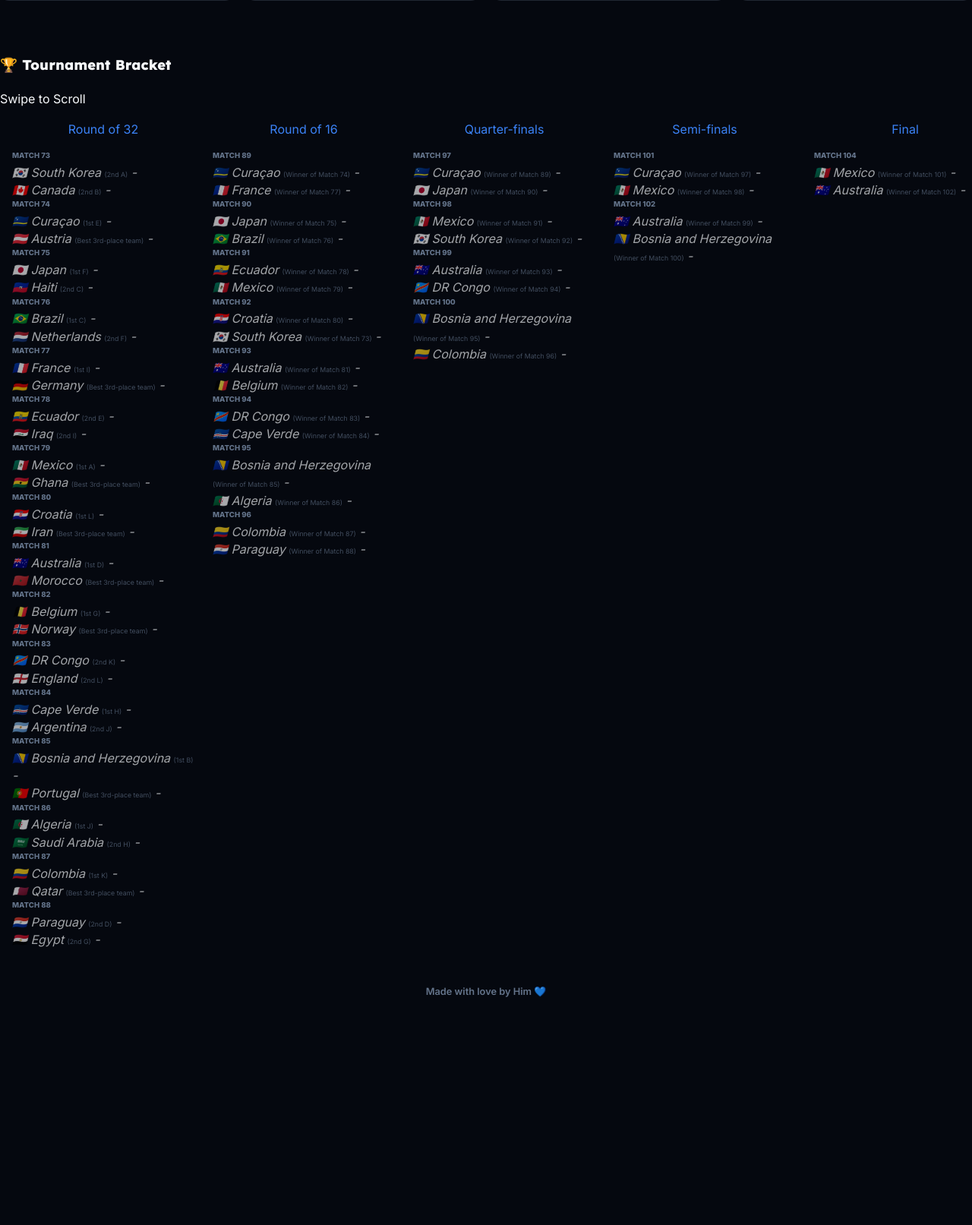
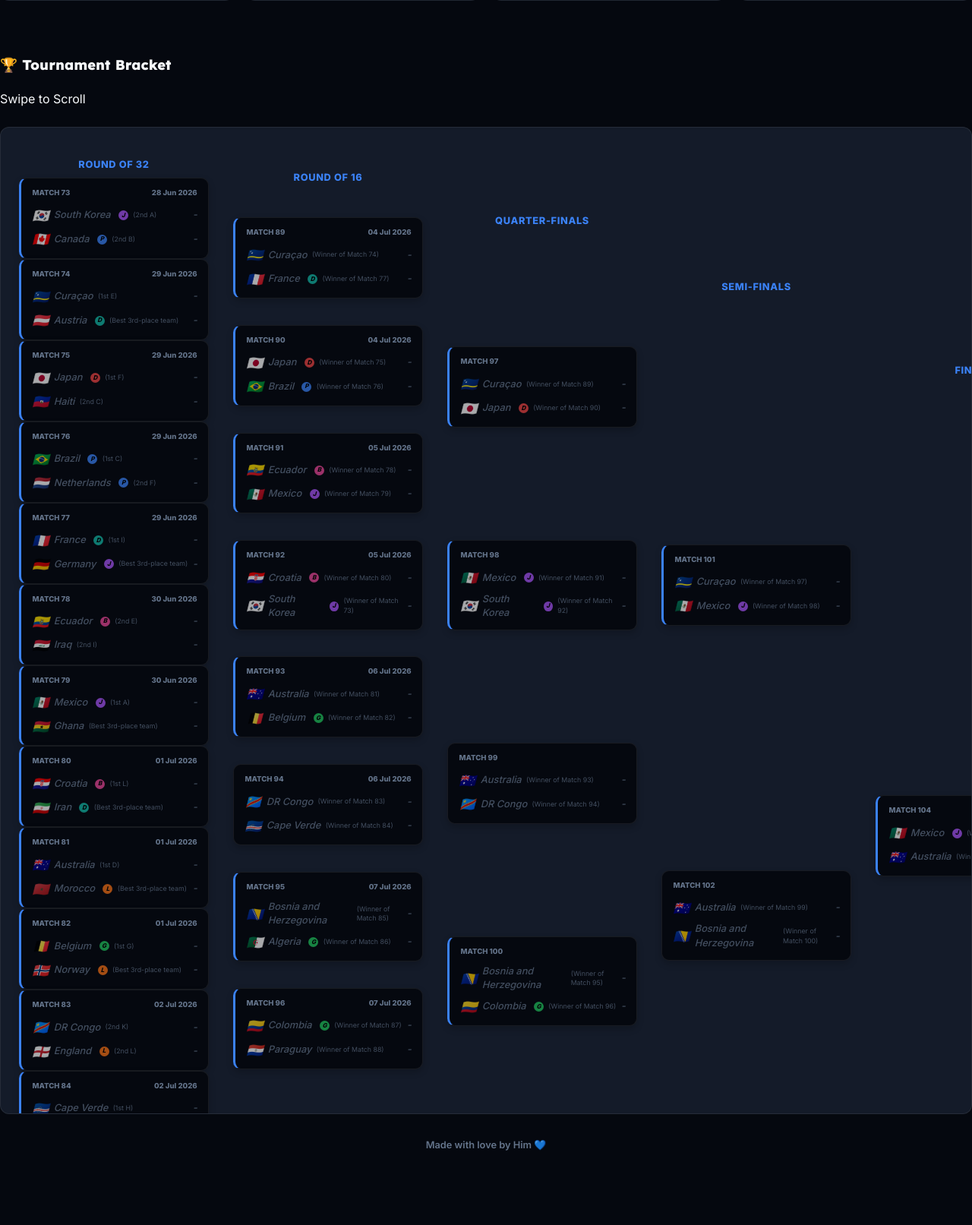
Before and after one commit to k8n44jbnnk-lang/wcfl, a Flask app: page /fixtures in a window 1280 px wide. Shown: the part 1307-2920 px from the top of the page at 76% size. Before the commit the page ends 2620 px from the top, so only its background shows below. Run offline with Flask 3, Linux system fonts and the light colour scheme; some libraries are stand-ins or nearby versions.

Commit message:
Fix bracket resolving to map knockout records by team names, and improve bracket UI with flags, owner badges, and shootout details

```diff
--- a/app.py
+++ b/app.py
@@ -1010,10 +1010,9 @@ def resolve_match_outcome(match_num, data, sorted_groups, assigned_3rds, resolve
 
         is_winner1 = False
         if res:
-            is_winner1 = res.get("team1", {}).get("points", 0) > res.get("team2", {}).get("points", 0) or (score1 > score2)
-            extra = record.get("extra", {})
-            if score1 == score2 and extra.get("winner") == team1:
-                is_winner1 = True
+            is_winner1 = (score1 > score2) or (score1 == score2 and record.get("extra", {}).get("winner") == team1)
+            if score1 == score2 and not record.get("extra", {}).get("winner"):
+                is_winner1 = res.get("team1", {}).get("points", 0) > res.get("team2", {}).get("points", 0)
 
         winner = team1 if is_winner1 else team2
         loser = team2 if is_winner1 else team1
@@ -1076,6 +1075,33 @@ def resolve_match_outcome(match_num, data, sorted_groups, assigned_3rds, resolve
         else:
             team1, team2 = "TBD", "TBD"
 
+    # Fallback team matching check: if a match exists in database between team1 and team2 in knockout stages
+    if team1 != "TBD" and team2 != "TBD":
+        for m in data.get("matches", []):
+            if m.get("stage") != "group":
+                mt1, mt2 = m.get("team1"), m.get("team2")
+                if (mt1 == team1 and mt2 == team2) or (mt1 == team2 and mt2 == team1):
+                    score1 = m["score1"]
+                    score2 = m["score2"]
+                    res = m.get("result", {})
+
+                    rec_winner = None
+                    if score1 > score2:
+                        rec_winner = mt1
+                    elif score2 > score1:
+                        rec_winner = mt2
+                    elif m.get("extra", {}).get("winner"):
+                        rec_winner = m["extra"]["winner"]
+                    else:
+                        rec_winner = mt1 if res.get("team1", {}).get("points", 0) > res.get("team2", {}).get("points", 0) else mt2
+
+                    is_winner_team1 = (rec_winner == team1)
+                    winner = team1 if is_winner_team1 else team2
+                    loser = team2 if is_winner_team1 else team1
+                    outcome = {"team1": team1, "team2": team2, "winner": winner, "loser": loser, "played": True}
+                    resolved_cache[match_num] = outcome
+                    return outcome
+
     if team1 == "TBD" and team2 == "TBD":
         winner, loser = "TBD", "TBD"
     elif team1 == "TBD":
@@ -1122,7 +1148,19 @@ def build_knockout_sections(data: dict) -> list[dict]:
     by_num = {m.get("match_num"): m for m in matches_list if m.get("match_num")}
 
     def resolve_record(match_num: int):
-        return by_num.get(match_num)
+        rec = by_num.get(match_num)
+        if rec:
+            return rec
+        pred = resolved_cache.get(match_num)
+        if not pred or pred.get("team1") == "TBD" or pred.get("team2") == "TBD":
+            return None
+        t1, t2 = pred["team1"], pred["team2"]
+        for m in matches_list:
+            if m.get("stage") != "group":
+                mt1, mt2 = m.get("team1"), m.get("team2")
+                if (mt1 == t1 and mt2 == t2) or (mt1 == t2 and mt2 == t1):
+                    return m
+        return None
 
     sections = []
 
--- a/static/css/style.css
+++ b/static/css/style.css
@@ -252,9 +252,95 @@ p { font-size: var(--font-body); color: var(--text-muted); }
 .group-grid { display: grid; grid-template-columns: repeat(auto-fill, minmax(300px, 1fr)); gap: 1rem; }
 @media (max-width: 600px) { .group-grid { grid-template-columns: 1fr; } }
 
-.bracket-wrapper { overflow-x: auto; padding: 1rem 0; -webkit-overflow-scrolling: touch; }
-.bracket-container { display: flex; gap: 1.5rem; min-width: max-content; padding: 0 1rem; }
-.bracket-round { width: 240px; flex-shrink: 0; }
+/* Tournament Bracket */
+.bracket-wrapper {
+  overflow-x: auto;
+  padding: 1.5rem 0;
+  -webkit-overflow-scrolling: touch;
+  background: var(--bg-accent);
+  border-radius: 12px;
+  border: 1px solid var(--border-light);
+  margin-top: 1.5rem;
+}
+.bracket-container {
+  display: flex;
+  gap: 2rem;
+  min-width: max-content;
+  padding: 1rem 1.5rem;
+  height: 1250px;
+}
+.bracket-round {
+  width: 250px;
+  flex-shrink: 0;
+  display: flex;
+  flex-direction: column;
+  justify-content: space-around;
+  height: 100%;
+}
+.bracket-round-title {
+  text-align: center;
+  font-size: 0.8rem;
+  font-weight: 800;
+  text-transform: uppercase;
+  letter-spacing: 0.05em;
+  color: var(--primary);
+  margin-bottom: 0.5rem;
+}
+.bracket-match-card {
+  background: var(--bg-dark);
+  border: 1px solid var(--border-light);
+  border-radius: 10px;
+  padding: 0.75rem 0.9rem;
+  display: flex;
+  flex-direction: column;
+  gap: 6px;
+  box-shadow: 0 4px 10px rgba(0, 0, 0, 0.2);
+  transition: all 0.2s ease-in-out;
+}
+.bracket-match-card:hover {
+  transform: translateY(-2px);
+  box-shadow: 0 6px 20px rgba(12, 68, 124, 0.25);
+  border-color: var(--primary);
+}
+.bracket-match-card.is-clickable {
+  cursor: pointer;
+}
+.bracket-match-card.is-owned {
+  border-left: 3px solid var(--primary);
+}
+.bracket-team-line {
+  display: flex;
+  justify-content: space-between;
+  align-items: center;
+  font-size: 0.8rem;
+  font-weight: 500;
+  color: var(--text-dim);
+}
+.bracket-team-line.winner {
+  font-weight: 700;
+  color: white;
+}
+.bracket-team-line.winner span:last-child {
+  color: var(--success);
+}
+.bracket-team-line.loser {
+  opacity: 0.6;
+}
+.bracket-team-line.predicted {
+  font-style: italic;
+}
+.owner-dot-badge {
+  display: inline-flex;
+  align-items: center;
+  justify-content: center;
+  width: 13px;
+  height: 13px;
+  border-radius: 50%;
+  font-size: 8px;
+  font-weight: 800;
+  color: black;
+  margin-left: 4px;
+}
 
 .match-card {
   background: var(--bg-accent); border: 1px solid var(--border-light); border-radius: 10px;
--- a/templates/fixtures.html
+++ b/templates/fixtures.html
@@ -72,39 +72,86 @@
     <div class="bracket-container">
       {% for section in knockout_sections if section.title != 'Third-place playoff' %}
       <div class="bracket-round">
-        <div class="stat-label" style="text-align: center; margin-bottom: 1rem; color: var(--primary);">{{ section.title }}</div>
+        <div class="bracket-round-title">{{ section.title }}</div>
         {% for item in section.matches %}
-        {% set is_owned = (item.record and (item.record.owner1 or item.record.owner2)) %}
-        <div class="bracket-match-card {% if is_owned %}is-owned{% endif %}" onclick="if('{{ item.record.id if item.record else '' }}') window.location='/match/{{ item.record.id if item.record else '' }}'">
-          <div style="font-size: 0.6rem; font-weight: 800; color: var(--text-dim); margin-bottom: 4px;">MATCH {{ item.match_num }}</div>
+        {% set has_record = item.record is not none %}
+        {% set is_owned = (item.record and (item.record.owner1 or item.record.owner2)) or (not item.record and (data.team_sold.get(item.predicted_team1) or data.team_sold.get(item.predicted_team2))) %}
+        <div class="bracket-match-card {% if is_owned %}is-owned{% endif %} {% if has_record %}is-clickable{% endif %}" {% if has_record %}onclick="window.location='/match/{{ item.record.id }}'"{% endif %}>
+          <div style="font-size: 0.6rem; font-weight: 800; color: var(--text-dim); margin-bottom: 4px; display: flex; justify-content: space-between;">
+            <span>MATCH {{ item.match_num }}</span>
+            {% if item.date %}<span>{{ item.date }}</span>{% endif %}
+          </div>
           {% if item.record %}
-            <div class="bracket-team-line {% if item.record.score1 > item.record.score2 %}winner{% endif %}">
-              <span>{{ team_flag(item.record.team1) }} {{ item.record.team1 }}</span>
-              <span>{{ item.record.score1 }}</span>
+            {% set t1_name = item.record.team1 %}
+            {% set t2_name = item.record.team2 %}
+            {% set s1 = item.record.score1 %}
+            {% set s2 = item.record.score2 %}
+            {% set t1_owner = data.team_sold.get(t1_name) %}
+            {% set t2_owner = data.team_sold.get(t2_name) %}
+            {% set was_pens = item.record.get("extra", {}).get("penalties") %}
+            {% set pens_winner = item.record.get("extra", {}).get("winner") if was_pens else None %}
+
+            {% set is_t1_winner = s1 > s2 or (was_pens and pens_winner == t1_name) %}
+            {% set is_t2_winner = s2 > s1 or (was_pens and pens_winner == t2_name) %}
+
+            <div class="bracket-team-line {% if is_t1_winner %}winner{% else %}loser{% endif %}">
+              <span style="display: flex; align-items: center; gap: 0.4rem;">
+                <span style="font-size: 1.1rem;">{{ team_flag(t1_name) }}</span>
+                <span>{{ t1_name }}</span>
+                {% if t1_owner %}
+                  <span class="owner-dot-badge" style="background: {{ get_player_color(t1_owner) }}" title="Owned by {{ t1_owner }}">{{ t1_owner[0] }}</span>
+                {% endif %}
+              </span>
+              <span style="display: flex; align-items: center; gap: 4px;">
+                <span>{{ s1 }}</span>
+                {% if was_pens and pens_winner == t1_name %}<span style="font-size: 9px; color: var(--success); font-weight: 800;">🎯</span>{% endif %}
+              </span>
             </div>
-            <div class="bracket-team-line {% if item.record.score2 > item.record.score1 %}winner{% endif %}">
-              <span>{{ team_flag(item.record.team2) }} {{ item.record.team2 }}</span>
-              <span>{{ item.record.score2 }}</span>
+            <div class="bracket-team-line {% if is_t2_winner %}winner{% else %}loser{% endif %}">
+              <span style="display: flex; align-items: center; gap: 0.4rem;">
+                <span style="font-size: 1.1rem;">{{ team_flag(t2_name) }}</span>
+                <span>{{ t2_name }}</span>
+                {% if t2_owner %}
+                  <span class="owner-dot-badge" style="background: {{ get_player_color(t2_owner) }}" title="Owned by {{ t2_owner }}">{{ t2_owner[0] }}</span>
+                {% endif %}
+              </span>
+              <span style="display: flex; align-items: center; gap: 4px;">
+                <span>{{ s2 }}</span>
+                {% if was_pens and pens_winner == t2_name %}<span style="font-size: 9px; color: var(--success); font-weight: 800;">🎯</span>{% endif %}
+              </span>
             </div>
           {% else %}
-            <div class="bracket-team-line" style="opacity: 0.65; font-style: italic;">
-              <span>
-                {% if item.predicted_team1 %}
-                  {{ team_flag(item.predicted_team1) }} {{ item.predicted_team1 }}
+            {% set t1_name = item.predicted_team1 %}
+            {% set t2_name = item.predicted_team2 %}
+            {% set t1_owner = data.team_sold.get(t1_name) if t1_name else None %}
+            {% set t2_owner = data.team_sold.get(t2_name) if t2_name else None %}
+
+            <div class="bracket-team-line predicted" style="opacity: 0.65;">
+              <span style="display: flex; align-items: center; gap: 0.4rem;">
+                {% if t1_name %}
+                  <span style="font-size: 1.1rem;">{{ team_flag(t1_name) }}</span>
+                  <span>{{ t1_name }}</span>
+                  {% if t1_owner %}
+                    <span class="owner-dot-badge" style="background: {{ get_player_color(t1_owner) }}" title="Owned by {{ t1_owner }}">{{ t1_owner[0] }}</span>
+                  {% endif %}
                   <span style="font-size: 0.55rem; color: var(--text-dim); font-style: normal; font-weight: normal;">({{ item.left_label }})</span>
                 {% else %}
-                  {{ item.left_label }}
+                  <span style="color: var(--text-dim);">{{ item.left_label }}</span>
                 {% endif %}
               </span>
               <span>-</span>
             </div>
-            <div class="bracket-team-line" style="opacity: 0.65; font-style: italic;">
-              <span>
-                {% if item.predicted_team2 %}
-                  {{ team_flag(item.predicted_team2) }} {{ item.predicted_team2 }}
+            <div class="bracket-team-line predicted" style="opacity: 0.65;">
+              <span style="display: flex; align-items: center; gap: 0.4rem;">
+                {% if t2_name %}
+                  <span style="font-size: 1.1rem;">{{ team_flag(t2_name) }}</span>
+                  <span>{{ t2_name }}</span>
+                  {% if t2_owner %}
+                    <span class="owner-dot-badge" style="background: {{ get_player_color(t2_owner) }}" title="Owned by {{ t2_owner }}">{{ t2_owner[0] }}</span>
+                  {% endif %}
                   <span style="font-size: 0.55rem; color: var(--text-dim); font-style: normal; font-weight: normal;">({{ item.right_label }})</span>
                 {% else %}
-                  {{ item.right_label }}
+                  <span style="color: var(--text-dim);">{{ item.right_label }}</span>
                 {% endif %}
               </span>
               <span>-</span>
```
